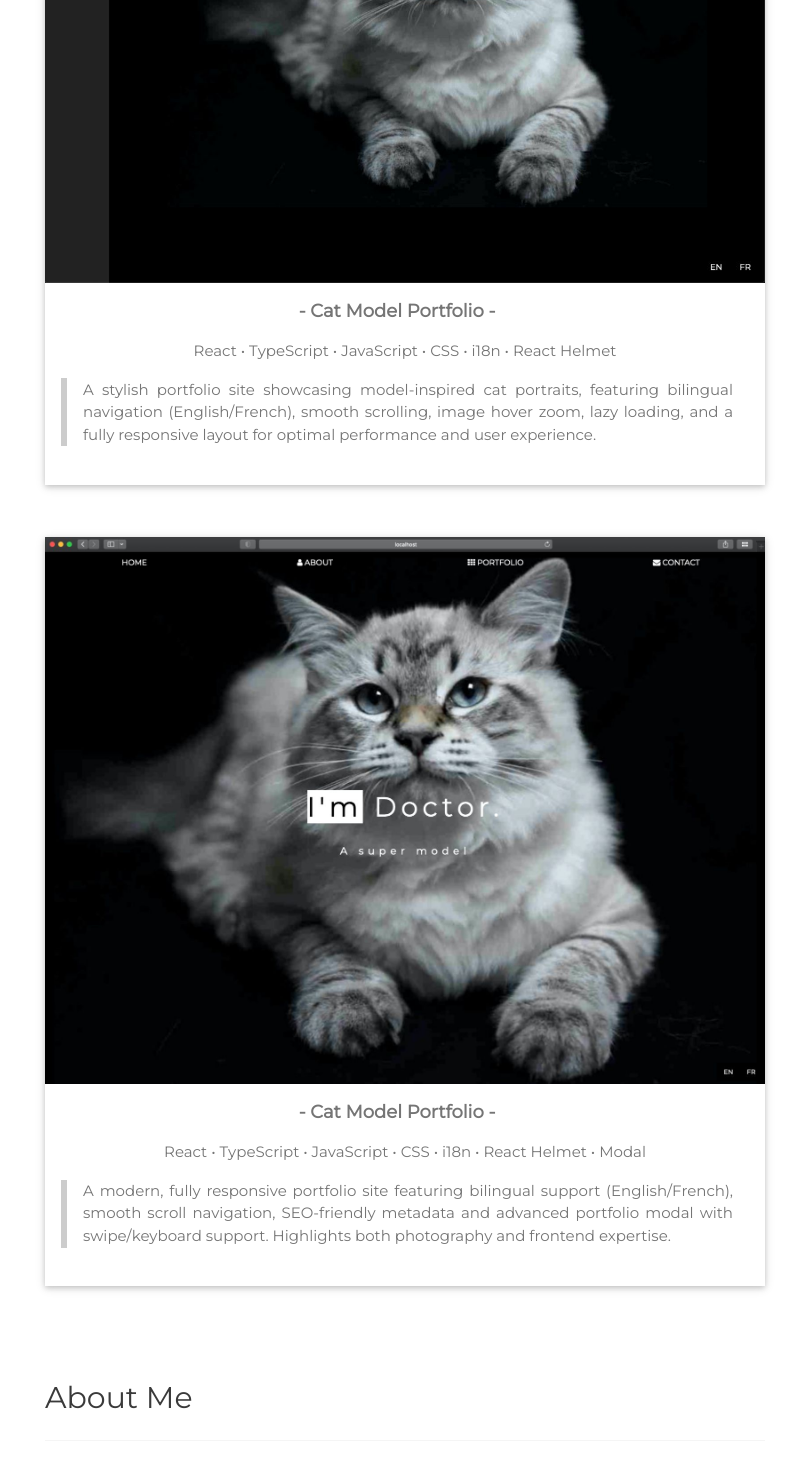
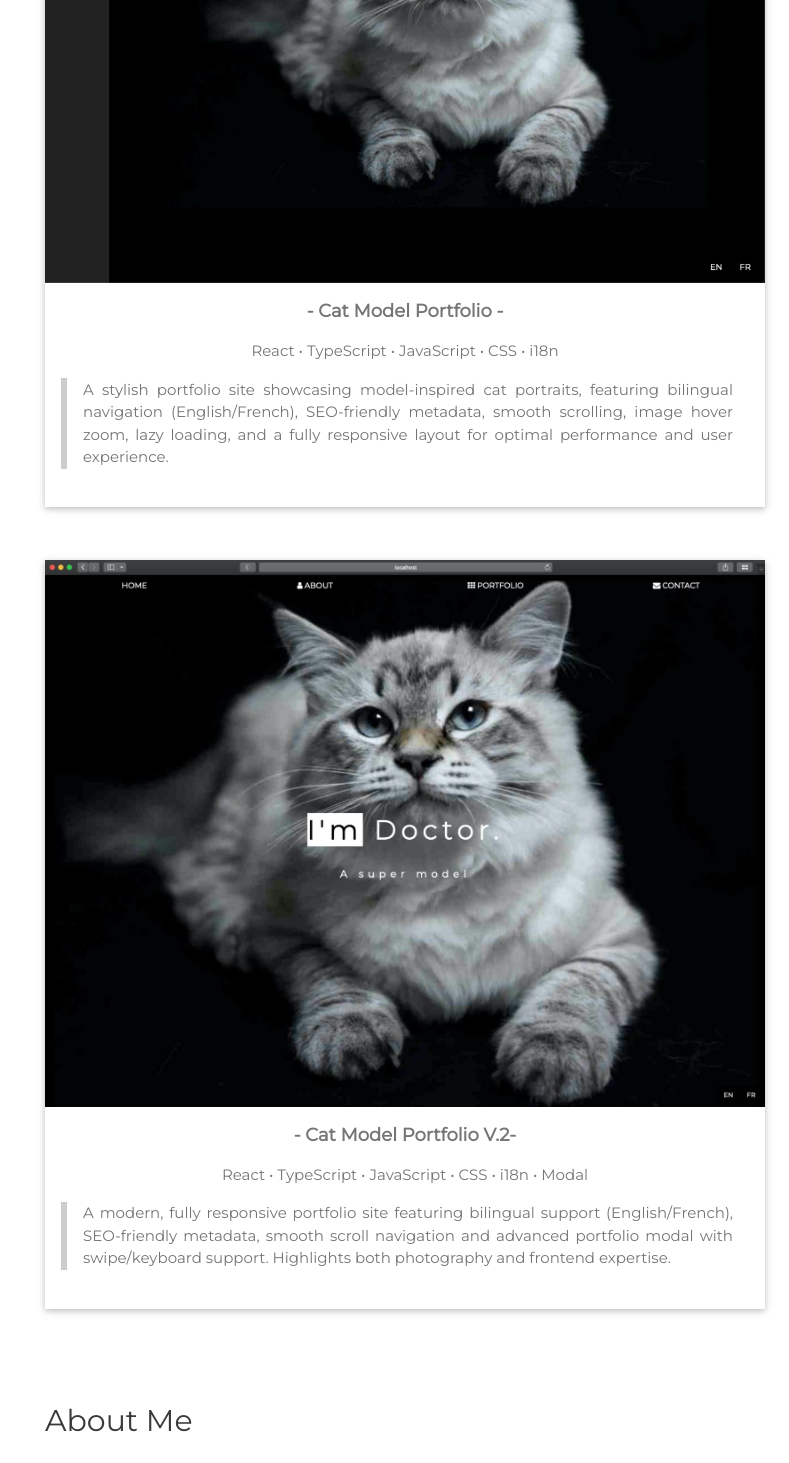
Before and after one commit to yinhsunchang/portfolio, a React (Vite) app: page / in a window 1280 px wide. Shown: the part 1708-3171 px from the top of the page, without its empty margins (491-1280 px from the left). Built offline with nearby package versions, Linux system fonts and the light colour scheme.

Commit message:
update project descriptions

```diff
--- a/src/components/Portfolio.tsx
+++ b/src/components/Portfolio.tsx
@@ -15,7 +15,7 @@ const Portfolio = () => {
   <a href="https://yinhsunchang.github.io/coming-soon" target="_blank">
   <img src={comingSoon} alt="Preview" style={{width:'100%'}} />
   </a>
-  <p style={{textAlign:"center"}}><span className="large margin-right"><b>{t("project.title1")}</b></span></p>
+  <p style={{textAlign:"center"}}><span className="large"><b>{t("project.title1")}</b></span></p>
   <p style={{textAlign:"center"}}><span>{t("project.tech1")}</span></p>
   <p className="panel leftbar margin">{t("project.des1")}</p>
   <br />
@@ -27,7 +27,7 @@ const Portfolio = () => {
   <a href="https://yinhsunchang.github.io/cat-model" target="_blank">
   <img src={catModel} alt="Preview" style={{width:'100%'}} />
   </a>
-  <p style={{textAlign:"center"}}><span className="large margin-right"><b>{t("project.title2")}</b></span></p>
+  <p style={{textAlign:"center"}}><span className="large"><b>{t("project.title2")}</b></span></p>
   <p style={{textAlign:"center"}}><span>{t("project.tech2")}</span></p>
   <p className="panel leftbar margin">{t("project.des2")}</p>
   <br />
@@ -39,7 +39,7 @@ const Portfolio = () => {
   <a href="https://yinhsunchang.github.io/cat-model-v2" target="_blank">
   <img src={catModel2} alt="Preview" style={{width:'100%'}} />
   </a>
-  <p style={{textAlign:"center"}}><span className="large margin-right"><b>{t("project.title3")}</b></span></p>
+  <p style={{textAlign:"center"}}><span className="large"><b>{t("project.title3")}</b></span></p>
   <p style={{textAlign:"center"}}><span>{t("project.tech3")}</span></p>
   <p className="panel leftbar margin">{t("project.des3")}</p>
   <br />
--- a/src/i18n/en.json
+++ b/src/i18n/en.json
@@ -22,11 +22,11 @@
     "tech1": "React • TypeScript • JavaScript • CSS",
     "des1": "An interactive, responsive landing page with a live countdown timer, typewriter animation, email subscription form, and component-based front-end architecture. Ideal for product launches or personal brands.",
     "title2": "- Cat Model Portfolio -",
-    "tech2": "React • TypeScript • JavaScript • CSS • i18n • React Helmet",
-    "des2": "A stylish portfolio site showcasing model-inspired cat portraits, featuring bilingual navigation (English/French), smooth scrolling, image hover zoom, lazy loading, and a fully responsive layout for optimal performance and user experience.",
-    "title3": "- Cat Model Portfolio -",
-    "tech3": "React • TypeScript • JavaScript • CSS • i18n • React Helmet • Modal",
-    "des3": "A modern, fully responsive portfolio site featuring bilingual support (English/French), smooth scroll navigation, SEO-friendly metadata and advanced portfolio modal with swipe/keyboard support. Highlights both photography and frontend expertise."
+    "tech2": "React • TypeScript • JavaScript • CSS • i18n",
+    "des2": "A stylish portfolio site showcasing model-inspired cat portraits, featuring bilingual navigation (English/French), SEO-friendly metadata, smooth scrolling, image hover zoom, lazy loading, and a fully responsive layout for optimal performance and user experience.",
+    "title3": "- Cat Model Portfolio V.2-",
+    "tech3": "React • TypeScript • JavaScript • CSS • i18n • Modal",
+    "des3": "A modern, fully responsive portfolio site featuring bilingual support (English/French), SEO-friendly metadata, smooth scroll navigation and advanced portfolio modal with swipe/keyboard support. Highlights both photography and frontend expertise."
   },
 
   "about": {
--- a/src/i18n/fr.json
+++ b/src/i18n/fr.json
@@ -18,15 +18,15 @@
   "portfolio": "Mon Portfolio",
 
   "project": {
-    "title1": "- Page d'atterrissage « Coming Soon » -",
+    "title1": "- Page d'atterrissage « À venir » -",
     "tech1": "React • TypeScript • JavaScript • CSS",
     "des1": "Page d'atterrissage interactive et responsive, avec un compte à rebours en temps réel, une animation de machine à écrire, un formulaire d'inscription par email et une architecture front-end basée sur des composants. Idéale pour les lancements de produits ou les marques personnelles.",
     "title2": "- Portfolio de chat modèle -",
-    "tech2": "React • TypeScript • JavaScript • CSS • i18n • React Helmet",
-    "des2": "Un site portfolio élégant présentant des portraits de chats inspirés de mannequins, avec un navigation bilingue (anglais/français), défilement fluide, zoom au survol des images, chargement différé des images et mise en page entièrement responsive pour une expérience utilisateur optimale.",
-    "title3": "- Portfolio de chat modèle -",
-    "tech3": "React • TypeScript • JavaScript • CSS • i18n • React Helmet • Modal",
-    "des3": "Un site portfolio moderne et entièrement responsive avec support bilingue (anglais/français), navigation fluide, métadonnées SEO-friendly et modale avancée pour le portfolio avec support swipe/clavier. Met en avant à la fois la photographie et l'expertise frontend."
+    "tech2": "React • TypeScript • JavaScript • CSS • i18n",
+    "des2": "Un site portfolio élégant présentant des portraits de chats inspirés de mannequins, avec un navigation bilingue (anglais/français), métadonnées SEO-friendly, défilement fluide, zoom au survol des images, chargement différé des images et mise en page entièrement responsive pour une expérience utilisateur optimale.",
+    "title3": "- Portfolio de chat modèle V.2-",
+    "tech3": "React • TypeScript • JavaScript • CSS • i18n • Modal",
+    "des3": "Un site portfolio moderne et entièrement responsive avec support bilingue (anglais/français), métadonnées SEO-friendly, navigation fluide et modale avancée pour le portfolio avec support swipe/clavier. Met en avant à la fois la photographie et l'expertise frontend."
   },
 
   "about": {
```
